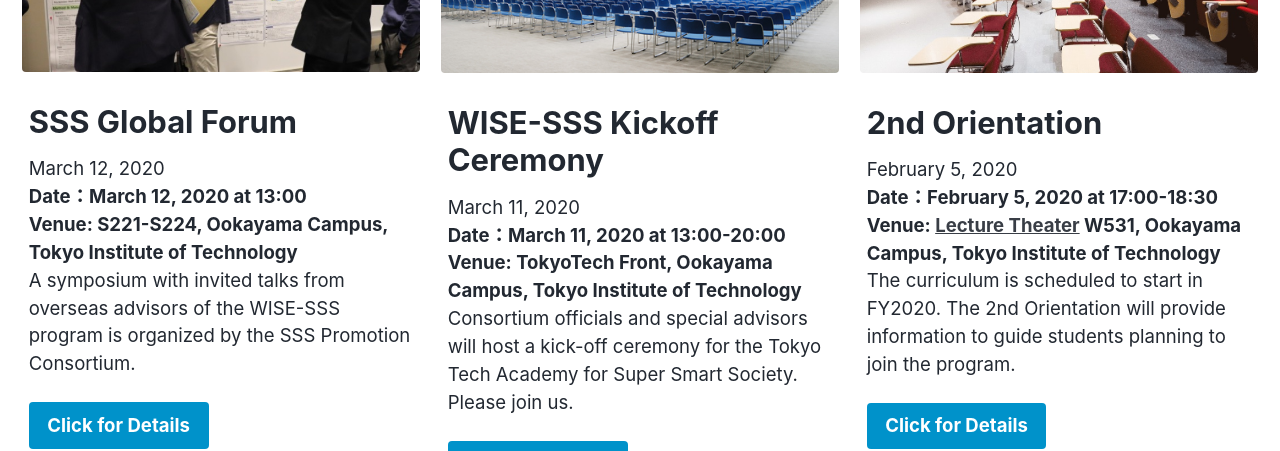
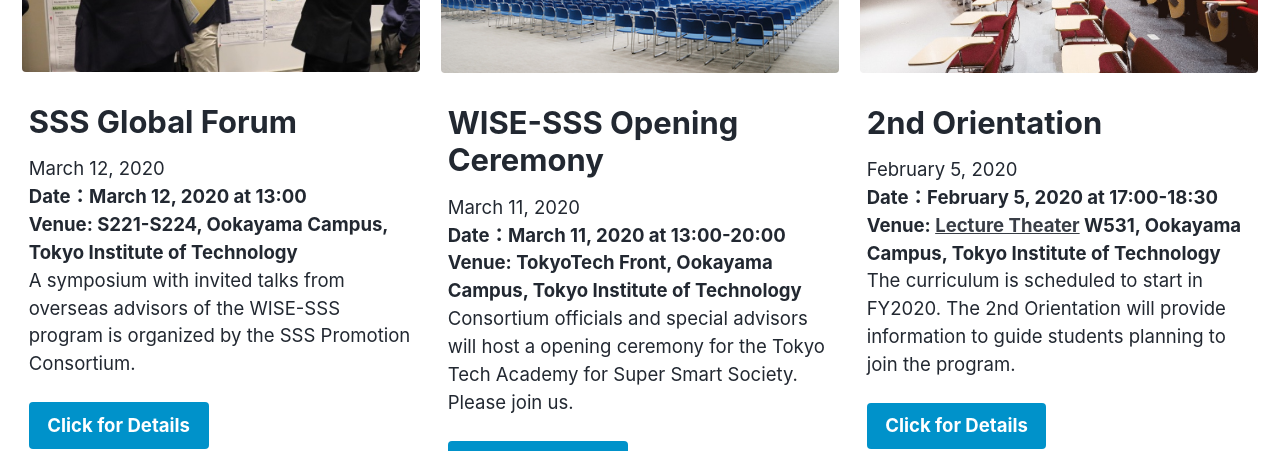
Before and after one commit to fl1d/w0ex.github.io, a Jekyll site: the page built from _pages/home_en.md, in a window 1280 px wide. Shown: the part 1081-1532 px from the top of the page. Built offline with Jekyll 4.4.1, drawn with Linux system fonts in a browser that asks for light colours; cached includes are drawn as plain includes; nearby versions of some CDN libraries.

Commit message:
kickoff → opening

```diff
--- a/_pages/home_en.md
+++ b/_pages/home_en.md
@@ -40,9 +40,9 @@
     btn_class: "btn--primary"
 
   - image_path: /assets/images/kuramae.jpg
-    alt: "WISE-SSS Kickoff Ceremony"
-    title: "WISE-SSS Kickoff Ceremony"
-    excerpt: "March 11, 2020<br><B>Date：March 11, 2020 at 13:00-20:00<br>Venue: TokyoTech Front, Ookayama Campus, Tokyo Institute of Technology</B><br>Consortium officials and special advisors will host a kick-off ceremony for the Tokyo Tech Academy for Super Smart Society. Please join us. "
+    alt: "WISE-SSS Opening Ceremony"
+    title: "WISE-SSS Opening Ceremony"
+    excerpt: "March 11, 2020<br><B>Date：March 11, 2020 at 13:00-20:00<br>Venue: TokyoTech Front, Ookayama Campus, Tokyo Institute of Technology</B><br>Consortium officials and special advisors will host a opening ceremony for the Tokyo Tech Academy for Super Smart Society. Please join us. "
     url: "/kick-off_en/"
     btn_label: "Click for Details"
     btn_class: "btn--primary"
```
Also changed, not shown: _pages/event_en.md (+1 -1 lines).
